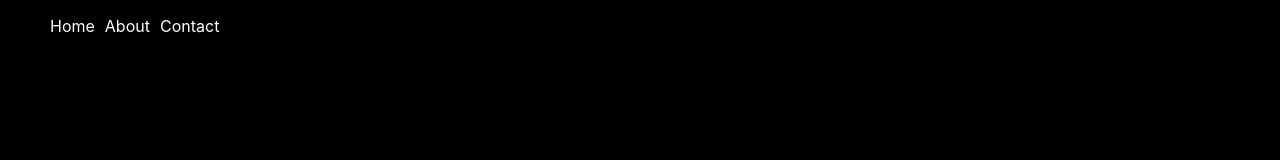
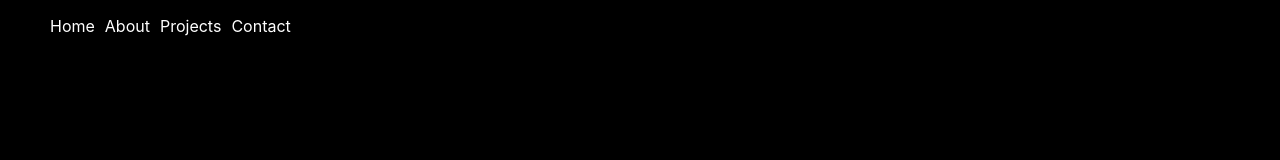
Before and after one commit to zbarovsky/portfolio, a Next.js app: page / in a window 1280 px wide. Shown: the top 160 px of the page. Built offline with nearby package versions, Linux system fonts and the light colour scheme.

Commit message:
adjust nav links to go to parts of same page. Added email contact button

```diff
--- a/components/navbar.js
+++ b/components/navbar.js
@@ -21,14 +21,17 @@ export default function Navbar () {
                         </Link>
                     </li>
                     <li>
-                        <Link href="/about">
+                        <Link href="#about">
                             <a>About</a>
                         </Link>
                     </li>
                     <li>
-                        <Link href="/contact">
-                            <a>Contact</a>
+                        <Link href="#project">
+                            <a>Projects</a>
                         </Link>
+                    </li>
+                    <li>
+                        <a href='mailto:zachary.barovsky@gmail.com'>Contact</a>
                     </li>
                 </ul>
             </navbar>
--- a/pages/about.js
+++ b/pages/about.js
@@ -3,7 +3,7 @@ import Navbar from '../components/navbar'
 
 export default function About () {
     return (
-        <div className='aboutme'>
+        <div  id='about' className='aboutme'>
             <div className='aboutMeTitle'>
                 <h3>About Me</h3>
                 <div className='aboutMeBio'>
--- a/pages/project.js
+++ b/pages/project.js
@@ -3,7 +3,7 @@ import Link from 'next/link'
 export default function Project() {
 
     return (
-        <div className='projects'>
+        <div id='project' className='projects'>
             <div className='encoutertracker'>
                 <div className='encountertrackertitle'>
                     <h3>Encounter Tracker</h3>
```
